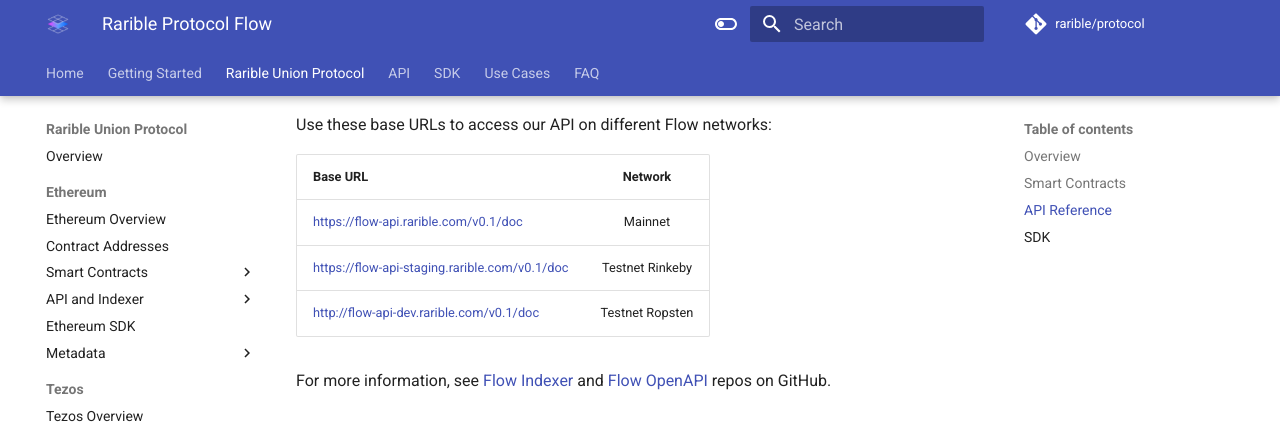
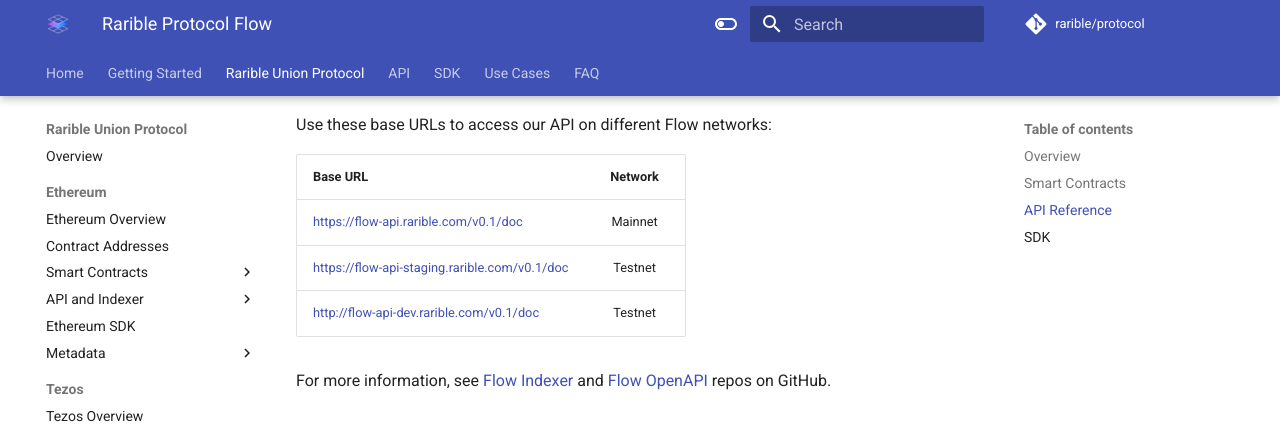
Before and after one commit to rarible/protocol, an MkDocs documentation site: the page built from docs/flow/flow-overview.md, in a window 1280 px wide and 900 px high, scrolled down 1221 px. Shown: the top 426 px of the window. Built offline with MkDocs 1.6.1 and Material for MkDocs 9.7.7, drawn with Linux system fonts in a browser that asks for light colours; comment, search, counter and statistics services are not loaded.

Commit message:
fix: fix flow test network

```diff
--- a/docs/flow/flow-overview.md
+++ b/docs/flow/flow-overview.md
@@ -41,11 +41,11 @@
 
 Use these base URLs to access our API on different Flow networks:
 
-| Base URL                                                                                       |     Network     |
-|:-----------------------------------------------------------------------------------------------|:---------------:|
-| [https://flow-api.rarible.com/v0.1/doc](https://flow-api.rarible.com/v0.1/doc)                 |     Mainnet     |
-| [https://flow-api-staging.rarible.com/v0.1/doc](https://flow-api-staging.rarible.com/v0.1/doc) | Testnet Rinkeby |
-| [http://flow-api-dev.rarible.com/v0.1/doc](http://flow-api-dev.rarible.com/v0.1/doc)           | Testnet Ropsten |
+| Base URL                                                                                       | Network |
+|:-----------------------------------------------------------------------------------------------|:-------:|
+| [https://flow-api.rarible.com/v0.1/doc](https://flow-api.rarible.com/v0.1/doc)                 | Mainnet |
+| [https://flow-api-staging.rarible.com/v0.1/doc](https://flow-api-staging.rarible.com/v0.1/doc) | Testnet |
+| [http://flow-api-dev.rarible.com/v0.1/doc](http://flow-api-dev.rarible.com/v0.1/doc)           | Testnet |
 
 For more information, see [Flow Indexer](https://github.com/rarible/flow-nft-indexer) and [Flow OpenAPI](https://github.com/rarible/flow-protocol-api) repos on GitHub.
 
```
